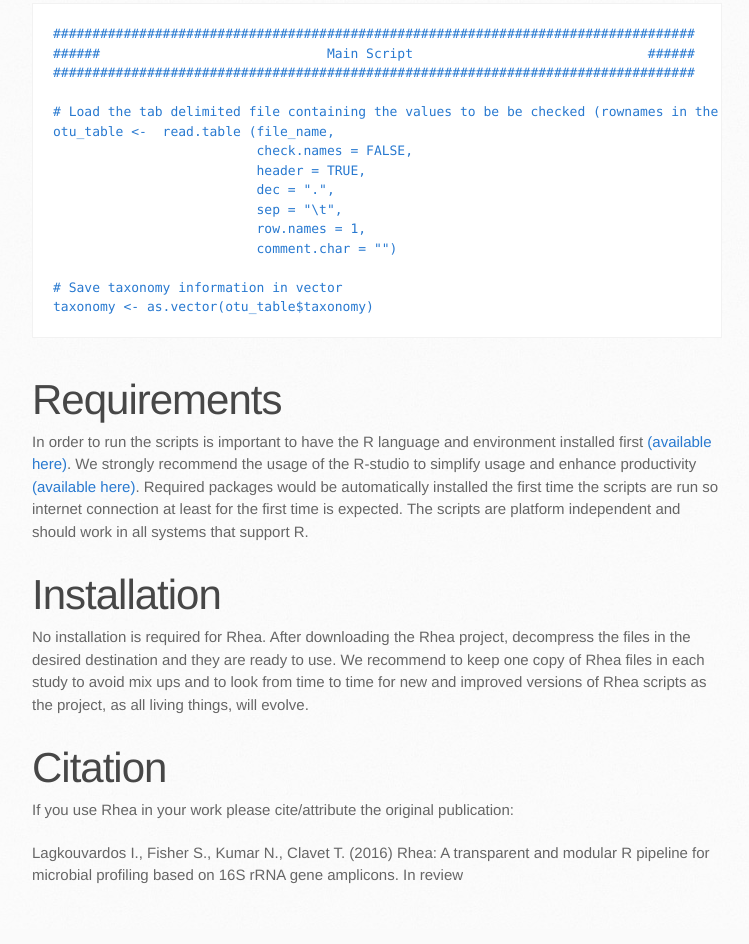
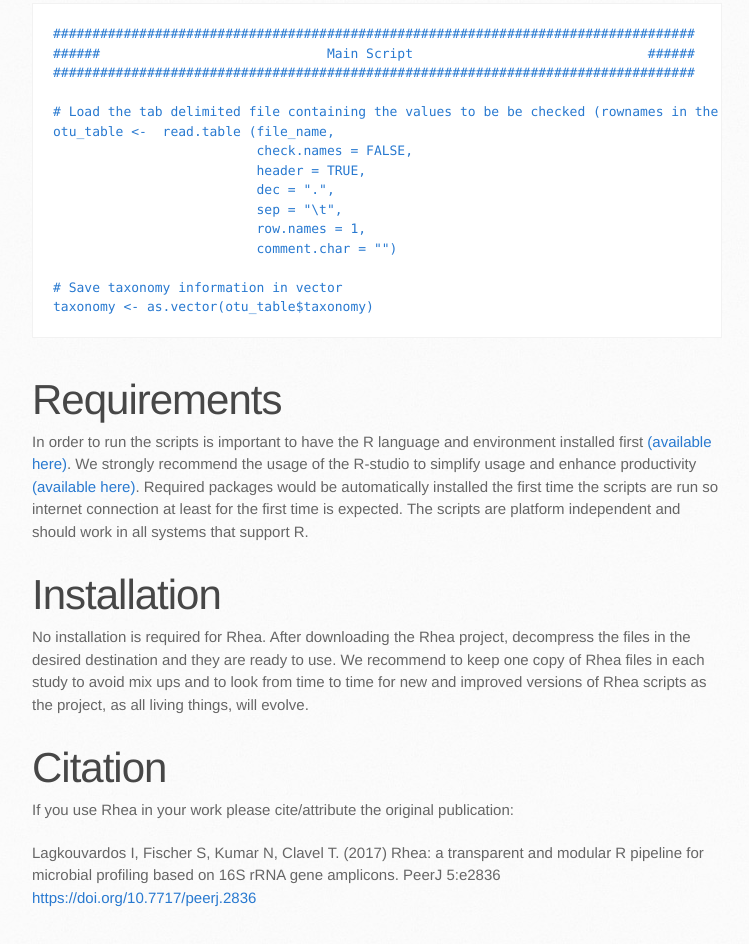
Before and after one commit to Lagkouvardos/Rhea, a plain HTML site: page index.html in a window 1280 px wide. Shown: the part 3007-3951 px from the top of the page, without its empty margins (138-887 px from the left). Drawn offline with Linux system fonts and the light colour scheme.

Commit message:
Update index.html

```diff
--- a/index.html
+++ b/index.html
@@ -146,7 +146,7 @@
 
 <p>If you use Rhea in your work please cite/attribute the original publication:</p>
 
-<p>Lagkouvardos I., Fisher S., Kumar N., Clavet T. (2016) Rhea: A transparent and modular R pipeline for microbial profiling based on 16S rRNA gene amplicons. In review</p>
+<p>Lagkouvardos I, Fischer S, Kumar N, Clavel T. (2017) Rhea: a transparent and modular R pipeline for microbial profiling based on 16S rRNA gene amplicons. PeerJ 5:e2836 <a>https://doi.org/10.7717/peerj.2836</a></p>
         </section>
 
         <aside id="sidebar">
```
